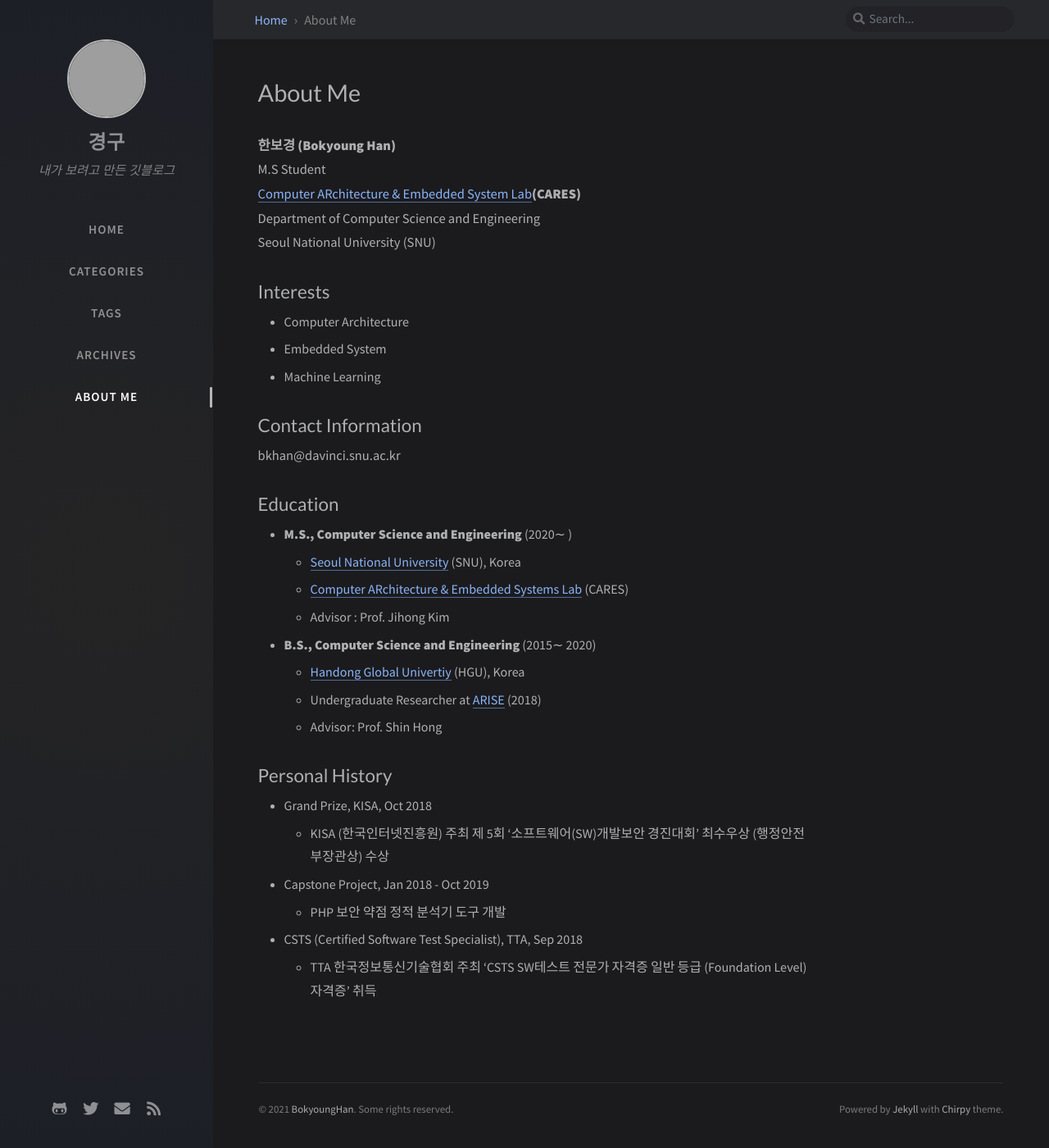
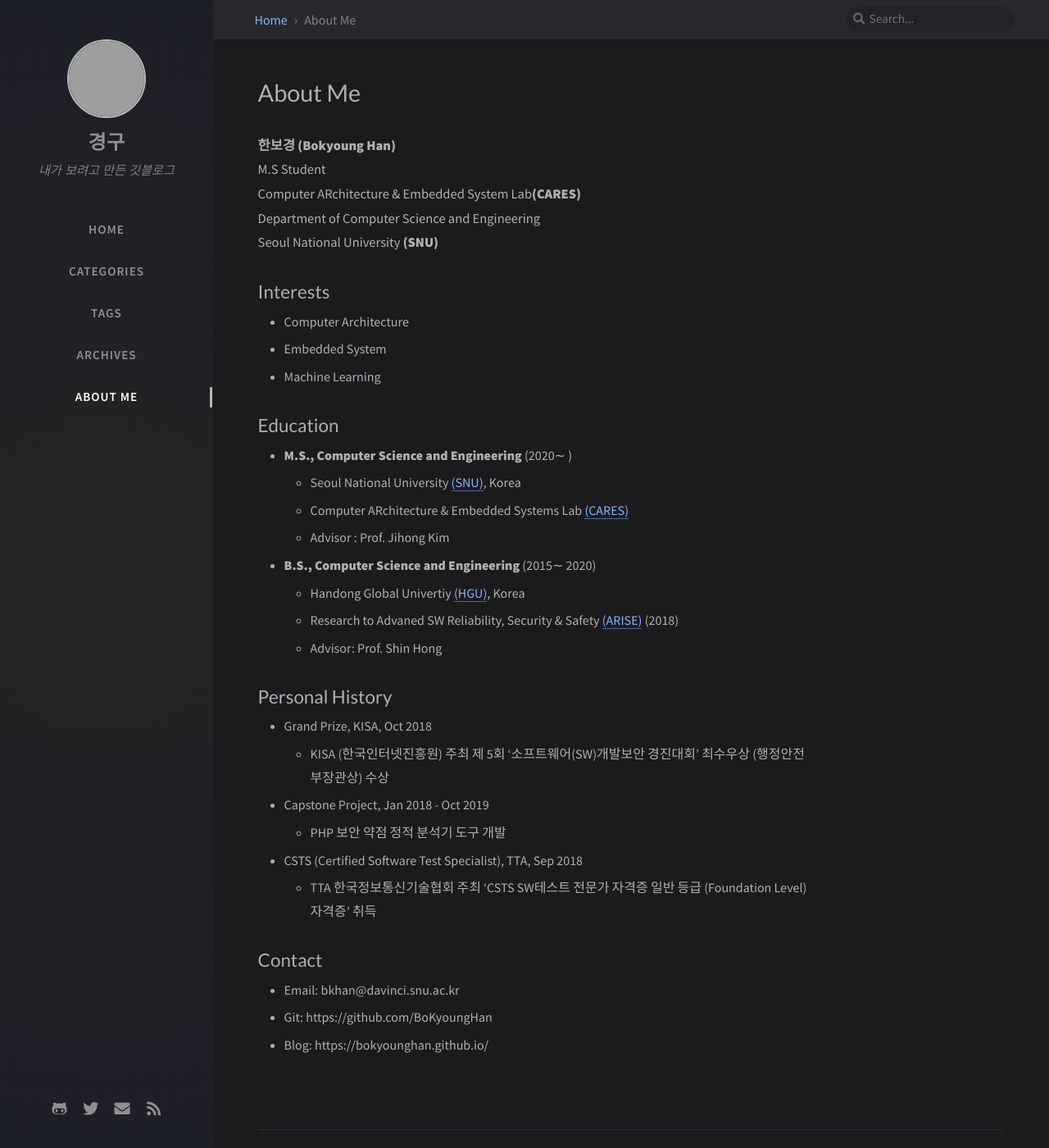
Before and after one commit to BoKyoungHan/bokyounghan.github.io.backup, a Jekyll site: the page built from _tabs/about.md, in a window 1280 px wide and 1400 px high. Shown: the whole window at 82% size. Built offline with Jekyll 4.4.1, drawn with Linux system fonts in a browser that asks for light colours; nearby versions of some CDN libraries; comment, search, counter and statistics services are not loaded; grey boxes are pictures that could not be loaded.

Commit message:
update about me

```diff
--- a/_tabs/about.md
+++ b/_tabs/about.md
@@ -12,26 +12,23 @@ order: 4
 
 **한보경 (Bokyoung Han)** <br>
 M.S Student <br>
-[Computer ARchitecture & Embedded System Lab](http://cares.snu.ac.kr)**(CARES)** <br>
+Computer ARchitecture & Embedded System Lab**(CARES)** <br>
 Department of Computer Science and Engineering <br>
-Seoul National University (SNU)
+Seoul National University **(SNU)**
 
 ## Interests
  - Computer Architecture
  - Embedded System
  - Machine Learning
 
-## Contact Information
-bkhan@davinci.snu.ac.kr
-
 ## Education
  - **M.S., Computer Science and Engineering** (2020∼ )
-    - [Seoul National University](https://www.snu.ac.kr/) (SNU), Korea
-	- [Computer ARchitecture & Embedded Systems Lab](http://cares.snu.ac.kr) (CARES)
+    - Seoul National University [(SNU)](https://www.snu.ac.kr/), Korea
+	- Computer ARchitecture & Embedded Systems Lab [(CARES)](http://cares.snu.ac.kr)
 	- Advisor : Prof. Jihong Kim
  - **B.S., Computer Science and Engineering** (2015∼ 2020)
-    - [Handong Global Univertiy](https://www.hisnet.handong.edu/) (HGU), Korea
-	- Undergraduate Researcher at [ARISE](http://arise.handong.edu) (2018)
+    - Handong Global Univertiy [(HGU)](https://www.hisnet.handong.edu/), Korea
+	- Research to Advaned SW Reliability, Security & Safety [(ARISE)](http://arise.handong.edu) (2018)
 	- Advisor: Prof. Shin Hong
 
 ## Personal History
```
Also changed, not shown: other parts of _tabs/about.md (+5 -0 lines).
